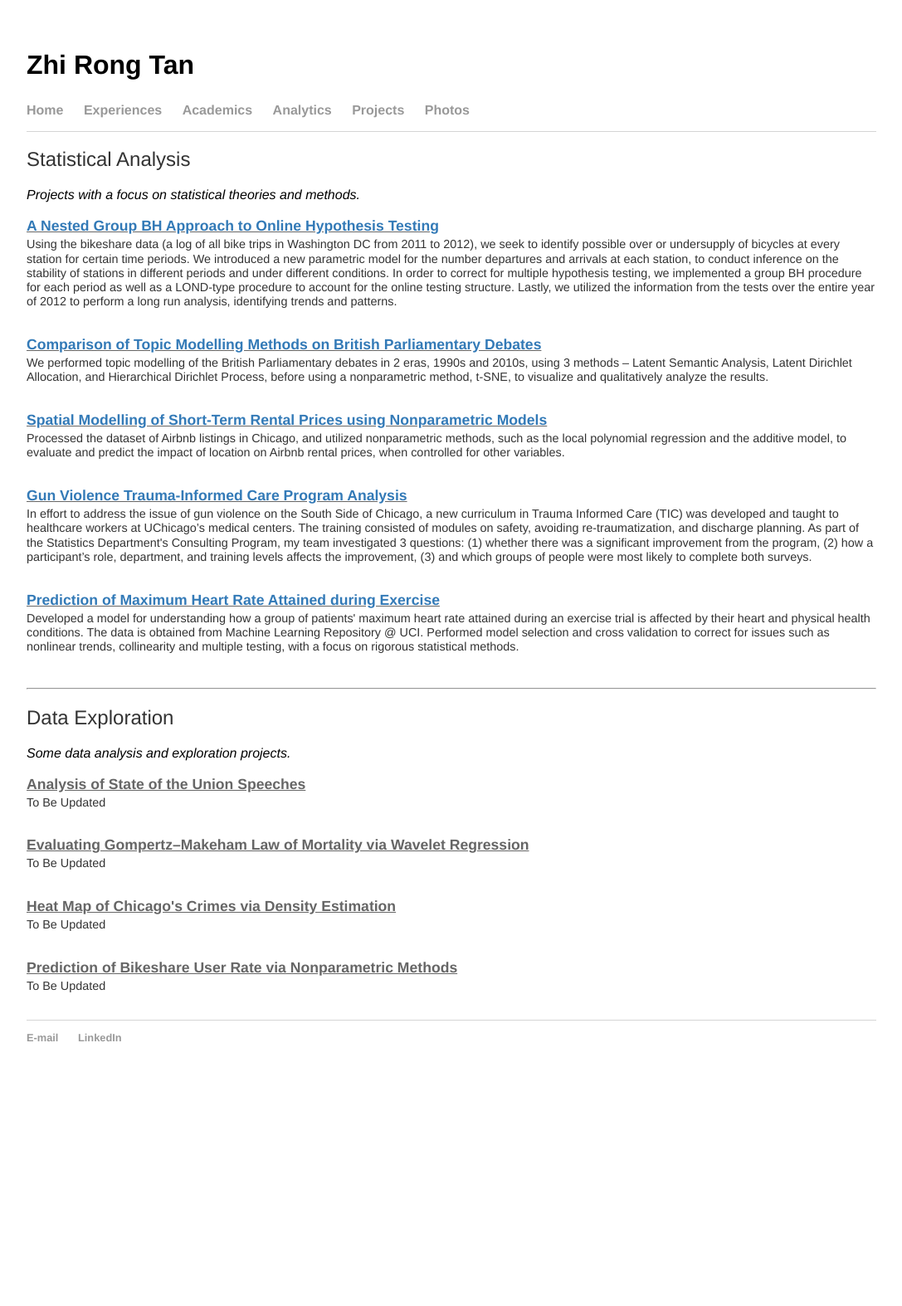
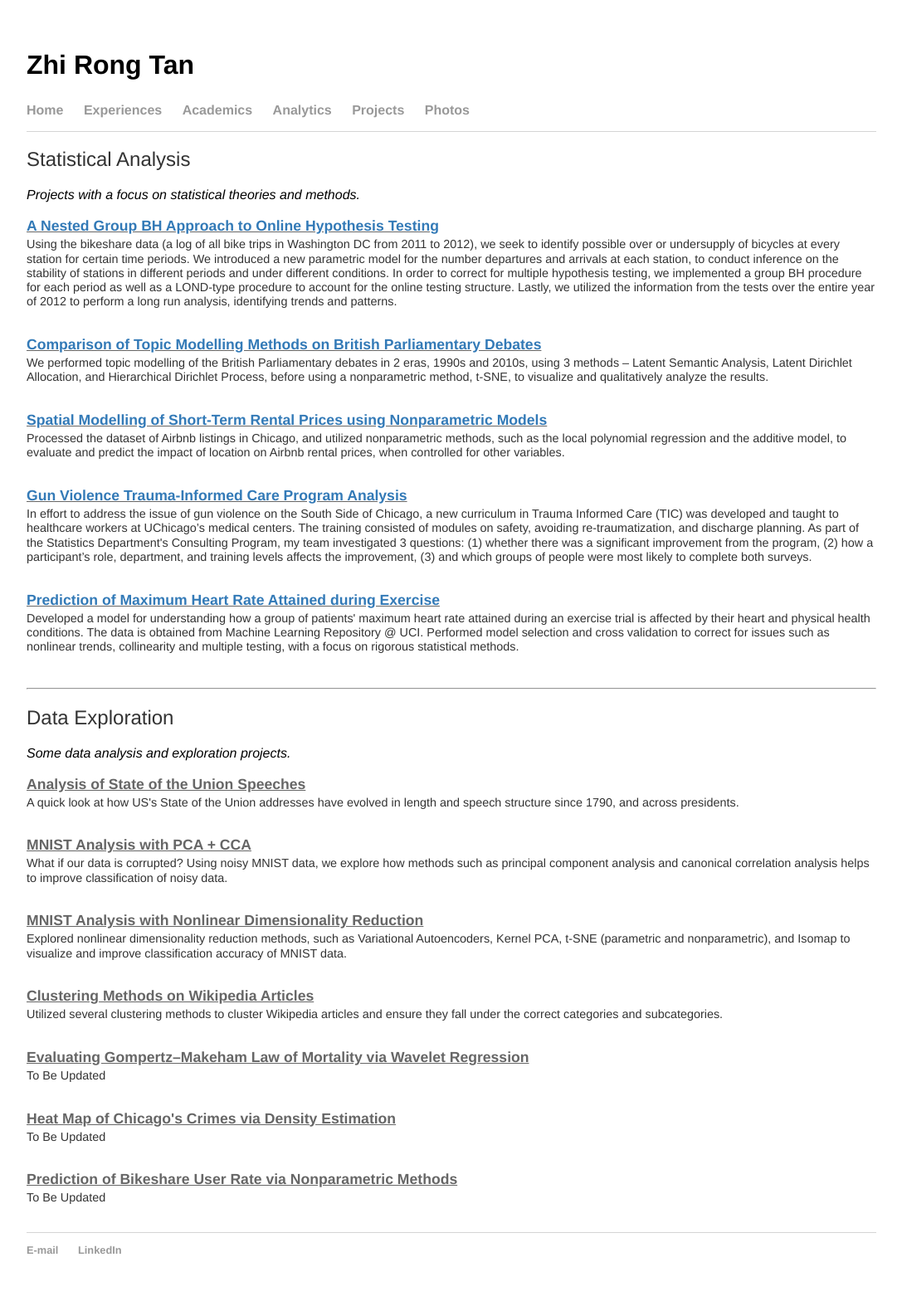
Before and after one commit to tanzhirong/tanzhirong.github.io, a Jekyll site: the page built from analytics/index.html, in a window 1280 px wide. Shown: the whole page at 83% size, without its empty margins (96-1183 px from the left). Built offline with Jekyll 4.4.1, drawn with Linux system fonts in a browser that asks for light colours; before the commit the page ends 1318 px from its top, so only the background shows below that.

Commit message:
Update index.html

```diff
--- a/analytics/index.html
+++ b/analytics/index.html
@@ -32,7 +32,19 @@ title: Statistical Analysis | Zhi Rong Tan
 <i>Some data analysis and exploration projects.</i><br><br>
 
 <div class="project_title"><b><u><a target="_blank" href="sotu.html"></a>Analysis of State of the Union Speeches</u></b></div>
-<p class="exp_description">To Be Updated</p>
+<p class="exp_description">A quick look at how US's State of the Union addresses have evolved in length and speech structure since 1790, and across presidents.</p>
+<br>
+
+<div class="project_title"><b><u><a target="_blank" href="MNIST_1.html"></a>MNIST Analysis with PCA + CCA</u></b></div>
+<p class="exp_description">What if our data is corrupted? Using noisy MNIST data, we explore how methods such as principal component analysis and canonical correlation analysis helps to improve classification of noisy data.</p>
+<br>
+
+<div class="project_title"><b><u><a target="_blank" href="MNIST_2.html"></a>MNIST Analysis with Nonlinear Dimensionality Reduction</u></b></div>
+<p class="exp_description">Explored nonlinear dimensionality reduction methods, such as Variational Autoencoders, Kernel PCA, t-SNE (parametric and nonparametric), and Isomap to visualize and improve classification accuracy of MNIST data.</p>
+<br>
+
+<div class="project_title"><b><u><a target="_blank" href="clustering.html"></a>Clustering Methods on Wikipedia Articles</u></b></div>
+<p class="exp_description">Utilized several clustering methods to cluster Wikipedia articles and ensure they fall under the correct categories and subcategories.</p>
 <br>
 
 <div class="project_title"><b><u><a target="_blank" href="flies.html"></a>Evaluating Gompertz–Makeham Law of Mortality via Wavelet Regression</u></b></div>
```
